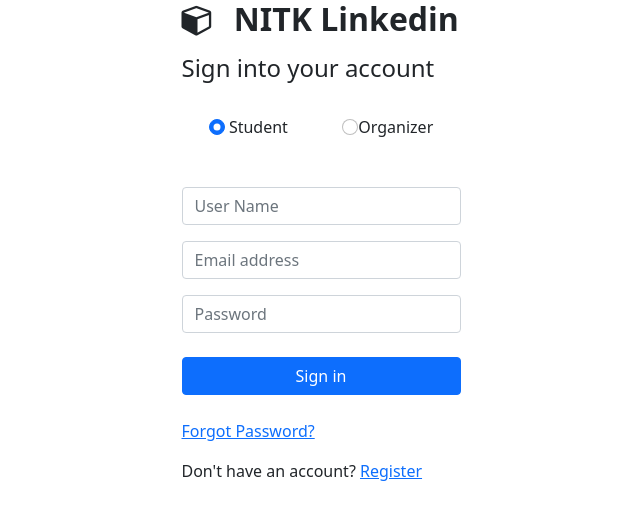
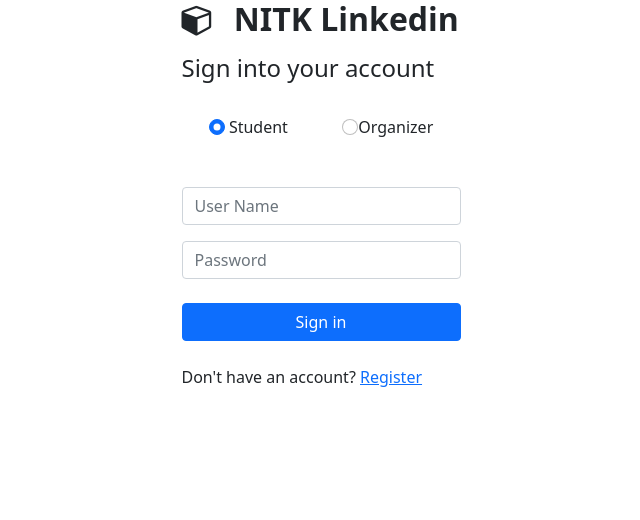
Before and after one commit to swetha-thomas/IT254_NITKLinkedIn, a Django app: page / in a window 1280 px wide. Shown: the top 520 px of the page, without its empty margins (319-959 px from the left). Run offline with Django 4.2, Linux system fonts and the light colour scheme.

Commit message:
removed email from login; added regex for email in register

```diff
--- a/NITK_LINKEDIN/NITK_LINKEDIN/urls.py
+++ b/NITK_LINKEDIN/NITK_LINKEDIN/urls.py
@@ -18,6 +18,7 @@ from django.urls import path, include
 
 from NITK_LINKEDIN import settings
 from django.contrib.staticfiles.urls import static
+from django.contrib.auth import views as auth_views
 
 urlpatterns = [
     path('', include('login_logout.urls')),
@@ -25,5 +26,6 @@ urlpatterns = [
     path('student/', include('student.urls')),
     path('organization/', include('organization.urls')),
     path('admin/', admin.site.urls),
-    path('student/job/', include('job.urls'))
+    path('student/job/', include('job.urls')),
+    # path('accounts/', include('django.contrib.auth.urls')),
 ] + static(settings.MEDIA_URL, document_root=settings.MEDIA_ROOT)
--- a/NITK_LINKEDIN/login_logout/views.py
+++ b/NITK_LINKEDIN/login_logout/views.py
@@ -7,6 +7,7 @@ from django.views.decorators.csrf import csrf_protect
 
 from organization.models import Organization
 from student.models import Student
+import re
 
 
 # Create your views here.
@@ -15,10 +16,10 @@ from student.models import Student
 def login(request):
   if request.method == 'POST':
     if request.POST.get('user_role') == 'student':
-      email = request.POST["email"]
+      # email = request.POST["email"]
       password = request.POST["password"]
       username = request.POST["username"]
-      user = authenticate(username=username, email=email, password=password)
+      user = authenticate(username=username, password=password)
       if user is not None:
         login_user(request, user)
         print(Student.objects.filter(user=user))
@@ -32,10 +33,10 @@ def login(request):
         messages.info(request, "Invalid Credentials")
         return redirect('login')
     else:
-      email = request.POST["email"]
+      # email = request.POST["email"]
       password = request.POST["password"]
       username = request.POST["username"]
-      user = authenticate(username=username, email=email, password=password)
+      user = authenticate(username=username, password=password)
       if user is not None:
         login_user(request, user)
         print(Organization.objects.filter(user=user))
@@ -66,7 +67,14 @@ def register(request):
       password = request.POST["password"]
       conf_password = request.POST["conf_password"]
 
-      if User.objects.filter(email=email).exists():
+      if(re.search('^[a-z][a-z]+\.[0-9]{3}[a-z]{2}[0-9]{3}@nitk\.edu\.in$', email) is None):
+        messages.info(request, "Email regex mismatch!!")
+        return redirect('register')
+
+      if(User.objects.filter(username=username).exists()):
+        messages.info(request, "Please choose another username, it already exists")
+        return redirect('register')
+      elif User.objects.filter(email=email).exists():
         messages.info(request, "Email already has an account")
         return redirect('register')
       elif password != conf_password:
@@ -77,6 +85,7 @@ def register(request):
         user.save()
         student = Student(user=user, first_name=fullName[0], last_name=fullName[-1]);
         student.save()
+        messages.info("Successfully Registered!!")
         return redirect('login')
     else:
       username = request.POST['username'].strip()
--- a/NITK_LINKEDIN/templates/login_page.html
+++ b/NITK_LINKEDIN/templates/login_page.html
@@ -79,7 +79,7 @@
           />
         </div>
 
-        <div class="mb-3 col-xl-3 mx-auto">
+        {% comment %} <div class="mb-3 col-xl-3 mx-auto">
           <input
             type="email"
             class="form-control"
@@ -91,7 +91,7 @@
             name="email"
           />
           <!-- pattern="^[a-z][a-z]+\.[0-9]{3}[a-z]{2}[0-9]{3}@nitk\.edu\.in$" -->
-        </div>
+        </div> {% endcomment %}
         <div class="mb-4 col-xl-3 mx-auto">
           <input
             type="password"
@@ -105,19 +105,9 @@
           <!-- pattern="^(?=.*[a-z])(?=.*[A-Z])(?=.*[0-9])(?=.*[!@#\$%\^&\*])(?=.{8,20})" -->
         </div>
         <div class="mb-4 col-xl-3 mx-auto d-grid">
-          <button
-            id="signin"
-            type="submit"
-            class="btn btn-primary"
-            value="login"
-          >
-            Sign in
-          </button>
+          <button id="signin" type="submit" class="btn btn-primary" value="login">Sign in</button>
         </div>
 
-        <div class="mb-3 col-xl-3 mx-auto">
-          <a href="#">Forgot Password?</a>
-        </div>
         <div class="col-xl-3 mx-auto">
           <span>Don't have an account?</span>
           <a href="{% url 'register' %}">Register</a>
```
